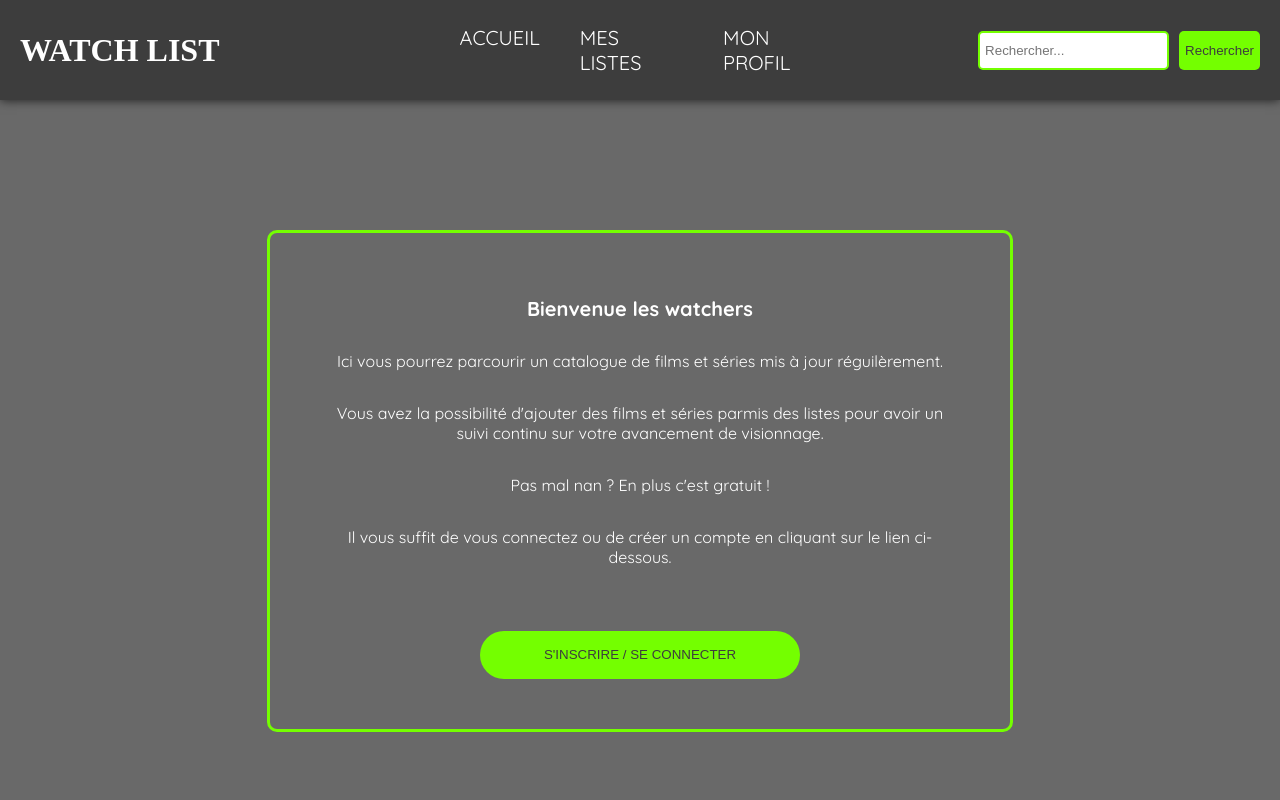
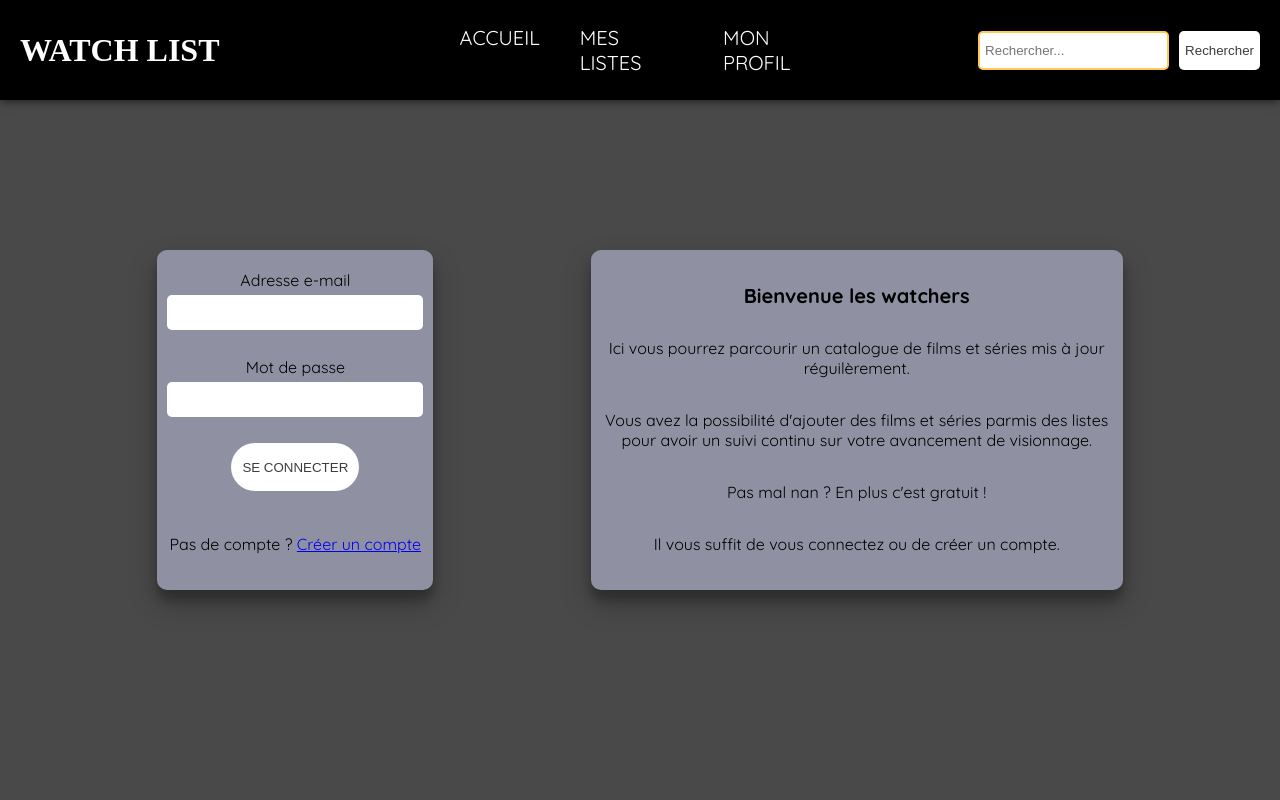
Before and after one commit to Alexis-Contente/watch-list, a Next.js app: page / in a window 1280 px wide. Shown: the top 800 px of the page. Built offline with nearby package versions, Linux system fonts and the light colour scheme; no server answers; a web font is replaced by a local one.

Commit message:
css home page, add form connexion on home page

```diff
--- a/public/styles/footer.module.css
+++ b/public/styles/footer.module.css
@@ -6,7 +6,7 @@
   display: flex;
   justify-content: center;
   align-items: center;
-  background-color: #3d3d3d;
+  background-color: #000000;
   box-shadow: 0px 0px 10px 0px rgba(0, 0, 0, 0.75);
 }
 
--- a/public/styles/header.module.css
+++ b/public/styles/header.module.css
@@ -1,7 +1,7 @@
 @import url("https://fonts.googleapis.com/css2?family=Skranji&display=swap");
 
 .header {
-  background-color: #3d3d3d;
+  background-color: #000000;
   width: 100wh;
   height: 100px;
   display: flex;
@@ -32,7 +32,7 @@
 }
 
 .link:hover {
-  color: #74ff00;
+  color: #ffc857;
   cursor: pointer;
 }
 
@@ -45,7 +45,7 @@
 .search_box {
   padding: 10px 5px;
   border-radius: 5px;
-  border: 2px solid #74ff00;
+  border: 2px solid #ffc857;
 }
 
 .search_box:focus {
@@ -57,12 +57,12 @@
   margin-left: 10px;
   border: none;
   border-radius: 5px;
-  background-color: #74ff00;
+  background-color: #ffffff;
   color: #3d3d3d;
 }
 
 .search_button:hover {
-  background-color: #51b100;
+  background-color: #ffc857;
   cursor: pointer;
 }
 
--- a/src/app/globals.css
+++ b/src/app/globals.css
@@ -4,7 +4,7 @@ html {
 
 body {
   min-height: 100%;
-  background-color: #696969;
+  background-color: #494949;
   margin: 0;
   position: relative;
 }
--- a/src/app/page.module.css
+++ b/src/app/page.module.css
@@ -6,16 +6,62 @@
   /* margin: 130px 0; */
 }
 
-.main_container {
-  width: 50%;
-  border: 3px solid #74ff00;
+.home {
+  display: flex;
+  justify-content: space-evenly;
+  width: 100%;
+  height: 100%;
+  margin: 150px auto;
+}
+
+.form_container {
+  width: 20%;
+  background-color: #8f91a2;
   border-radius: 10px;
-  padding: 50px;
-  margin-top: 130px;
+  padding: 20px 10px;
+  box-shadow: rgba(0, 0, 0, 0.25) 0px 14px 28px,
+    rgba(0, 0, 0, 0.22) 0px 10px 10px;
+}
+
+.form_signin {
+  height: 100%;
   display: flex;
   flex-direction: column;
   align-items: center;
-  color: #ffffff;
+  justify-content: space-between;
+}
+
+.input_container {
+  display: flex;
+  flex-direction: column;
+  width: 100%;
+}
+
+.label {
+  text-align: center;
+  margin-bottom: 5px;
+}
+
+.input {
+  padding: 10px 10px;
+  border-radius: 5px;
+  border: none;
+}
+
+.input:focus {
+  outline: none;
+}
+
+.main_container {
+  width: 40%;
+  background-color: #8f91a2;
+  border-radius: 10px;
+  display: flex;
+  flex-direction: column;
+  align-items: center;
+  padding: 20px 10px;
+  box-shadow: rgba(0, 0, 0, 0.25) 0px 14px 28px,
+    rgba(0, 0, 0, 0.22) 0px 10px 10px;
 }
 
 .title {
@@ -30,16 +76,15 @@
 .btn {
   width: 50%;
   height: 3rem;
-  background-color: #74ff00;
+  background-color: #ffffff;
   border: none;
   border-radius: 30px;
-  margin-top: 3rem;
   color: #3d3d3d;
   text-transform: uppercase;
 }
 
 .btn:hover {
-  background-color: #51b100;
+  background-color: #ffc857;
   cursor: pointer;
 }
 
--- a/src/app/page.tsx
+++ b/src/app/page.tsx
@@ -203,6 +203,41 @@ export default function Home(props: Item) {
       <Header handleOpenModal={handleOpenModal} />
 
       <main className={styles.main}>
+        <div className={styles.home}>
+          <div className={styles.form_container}>
+            <form className={styles.form_signin}>
+              <div className={styles.input_container}>
+                <label className={styles.label} htmlFor="email">
+                  Adresse e-mail
+                </label>
+                <input
+                  className={styles.input}
+                  type="email"
+                  id="email"
+                  name="email"
+                  required
+                />
+              </div>
+              <div className={styles.input_container}>
+                <label className={styles.label} htmlFor="password">
+                  Mot de passe
+                </label>
+                <input
+                  className={styles.input}
+                  type="password"
+                  id="password"
+                  name="password"
+                  required
+                />
+              </div>
+              <button className={styles.btn} type="submit">
+                Se connecter
+              </button>
+              <p>
+                Pas de compte ? <a href="/connexion">Créer un compte</a>
+              </p>
+            </form>
+          </div>
           <div className={styles.main_container}>
             <h1 className={styles.title}>Bienvenue les watchers</h1>
             <p className={styles.text}>
@@ -218,16 +253,10 @@ export default function Home(props: Item) {
               Pas mal nan ? En plus c&apos;est gratuit !
             </p>
             <p className={styles.text}>
-            Il vous suffit de vous connectez ou de créer un compte en cliquant
-            sur le lien ci-dessous.
+              Il vous suffit de vous connectez ou de créer un compte.
             </p>
-          <button className={styles.btn}>
-            <a className={styles.link_btn} href="/connexion">
-              S&apos;inscrire / Se connecter
-            </a>
-          </button>
           </div>
-
+        </div>
         <div className={styles.catalogue_container}>
           <div className={styles.categorie_container}>
             <h2 className={styles.title_categorie}>Films populaires</h2>
```
Also changed, not shown: src/app/connexion/page.tsx (+16 -1 lines). Lines whose indentation alone changed are shown as unchanged.
